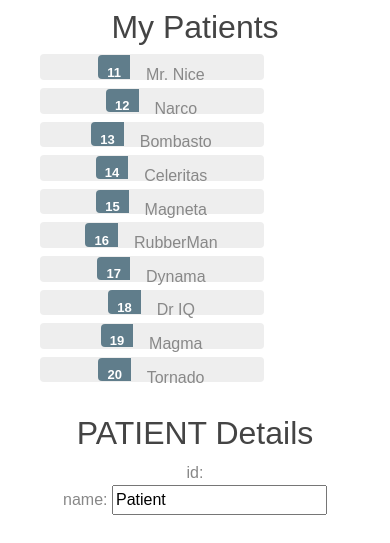
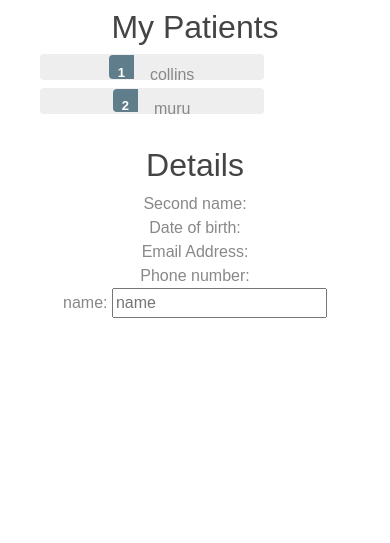
Before and after one commit to Collins33/hospital, an Angular app: page / in a window 390 px wide. Shown: the part 305-848 px from the top of the page. Built offline with nearby package versions, Linux system fonts and the light colour scheme.

Commit message:
I have more details to the patient which includes their last name, phone number,email and phone number

```diff
--- a/src/app/mock-patients.ts
+++ b/src/app/mock-patients.ts
@@ -2,14 +2,6 @@ import {Patient} from './patient';
 //import the Patient class so that I can use it
 
 //export it so that you can use it somewhere else
-export const PATIENTS: Patient[]=[{ id: 11, name: 'Mr. Nice' },
-  { id: 12, name: 'Narco' },
-  { id: 13, name: 'Bombasto' },
-  { id: 14, name: 'Celeritas' },
-  { id: 15, name: 'Magneta' },
-  { id: 16, name: 'RubberMan' },
-  { id: 17, name: 'Dynama' },
-  { id: 18, name: 'Dr IQ' },
-  { id: 19, name: 'Magma' },
-  { id: 20, name: 'Tornado' }
+export const PATIENTS: Patient[]=[{ id: 1, first: 'collins',last:"njau",email:"collinsnjau39@gmail.com",birth:"15/9/1994",phone:"0702848032"},
+  { id: 2, first: 'muru',last:"njau",email:"murunjau390@gmail.com",birth:"15/7/1994",phone:"0702868032"}
 ];
--- a/src/app/patient.ts
+++ b/src/app/patient.ts
@@ -1,4 +1,8 @@
 export class Patient{
     id:number;
-    name:string;
+    first:string;
+    last:string;
+    email:string;
+    birth:string;
+    phone:string;
 }
--- a/src/app/patient/patient.component.html
+++ b/src/app/patient/patient.component.html
@@ -1,17 +1,20 @@
 <h2>My Patients</h2>
 <ol class="patients">
   <li *ngFor="let patient of patients" (click)="onSelect(patient)">
-    <span class="badge">{{patient.id}}</span> {{patient.name}}
+    <span class="badge">{{patient.id}}</span> {{patient.first}}
   </li>
 </ol>
 
 
 
-<h2>{{ selectedPatient.name | uppercase }} Details</h2>
-<div><span>id: </span>{{selectedPatient.id}}</div>
+<h2>{{ selectedPatient.first | uppercase }} Details</h2>
+<div><span>Second name:</span>{{selectedPatient.last}}</div>
+<div><span>Date of birth:</span>{{selectedPatient.birth}}</div>
+<div><span>Email Address:</span>{{selectedPatient.email}}</div>
+<div><span>Phone number:</span>{{selectedPatient.phone}}</div>
 <div>
   <label>name:
-    <input [(ngModel)]="selectedPatient.name" placeholder="name">
+    <input [(ngModel)]="selectedPatient.first" placeholder="name">
   </label>
 </div>
 
```
